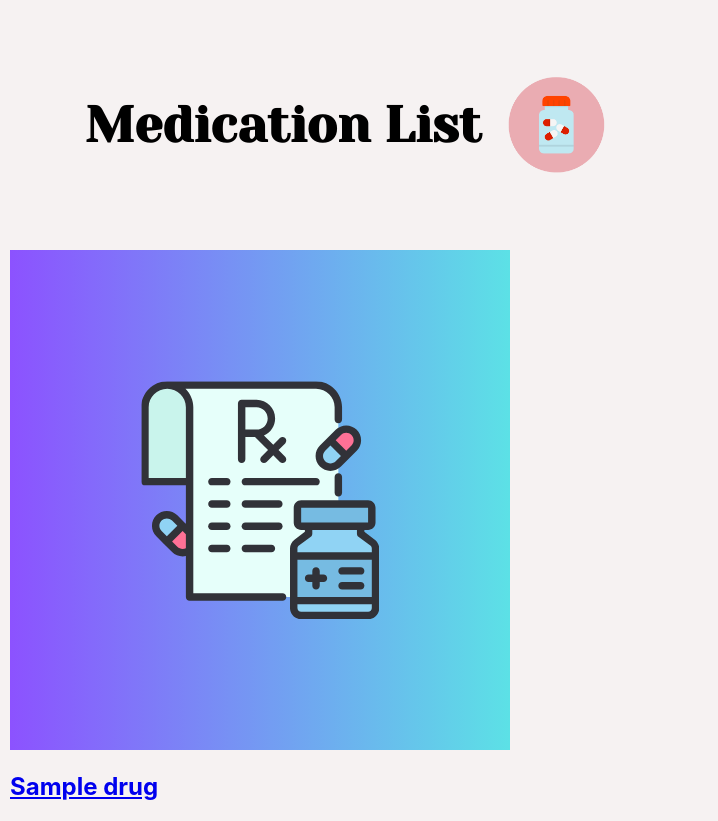
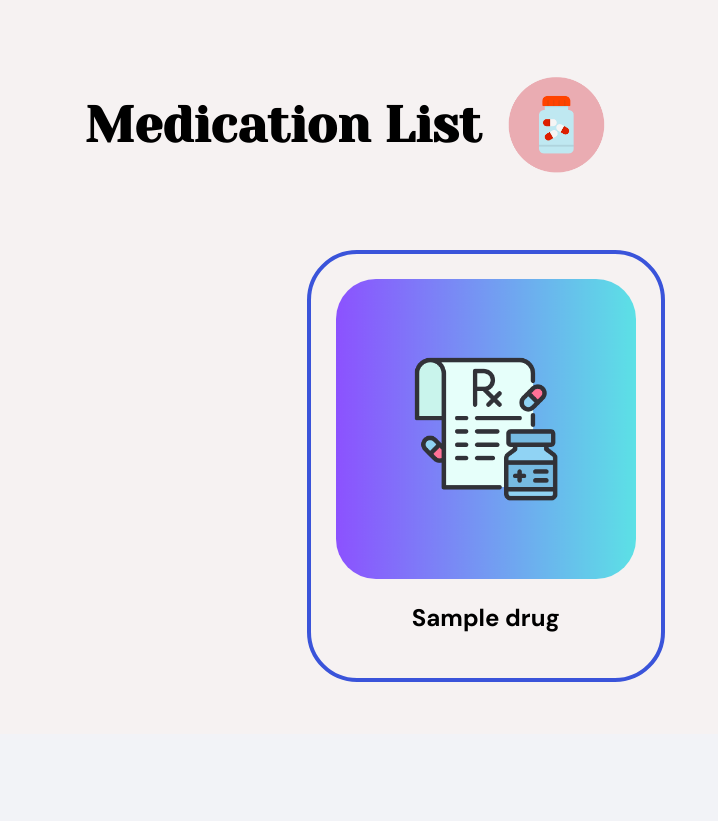
Before and after one commit to BriannaRocha/mindful-dose, a Django app: page /medications/ in a window 1280 px wide. Shown: the part 66-887 px from the top of the page, without its empty margins (0-718 px from the left). After the commit the page ends 748 px from the top, so only its background shows below. Run offline with Django 4.2, Linux system fonts and the light colour scheme; a user stored in the database is signed in; tables that the repository leaves empty hold one stand-in row (values such as "Sample post"); some web fonts are replaced.

Commit message:
update css for drug index

```diff
--- a/main_app/static/css/drugs/drug-index.css
+++ b/main_app/static/css/drugs/drug-index.css
@@ -0,0 +1,34 @@
+.card-container {
+  display: flex;
+  flex-direction: row;
+  flex-wrap: wrap;
+  justify-content: space-around;
+  gap: 15px;
+  padding: 0px 150px;
+}
+
+.card {
+  border: 4px solid rgb(58, 84, 218);
+  border-radius: 50px;
+  display: flex;
+  flex-direction: column;
+  padding: 25px;
+}
+
+.card-img-container img {
+  border-radius: 40px;
+  width: 300px;
+}
+
+.card-title {
+  text-align: center;
+}
+
+.card > a {
+  text-decoration: none;
+  color: black;
+  font-family: "DM Sans", sans-serif;
+  font-optical-sizing: auto;
+  font-weight: 700;
+  font-style: normal;
+}
--- a/main_app/static/css/form.css
+++ b/main_app/static/css/form.css
@@ -2,6 +2,7 @@ main {
   padding-top: 50px;
   padding-left: 200px;
   padding-right: 200px;
+  height: 100%;
 }
 
 .form-container {
@@ -14,6 +15,7 @@ table {
   padding: 0 40px;
   width: 100%;
   border-spacing: 0 20px;
+  max-width: 1000px;
 }
 
 th {
```
